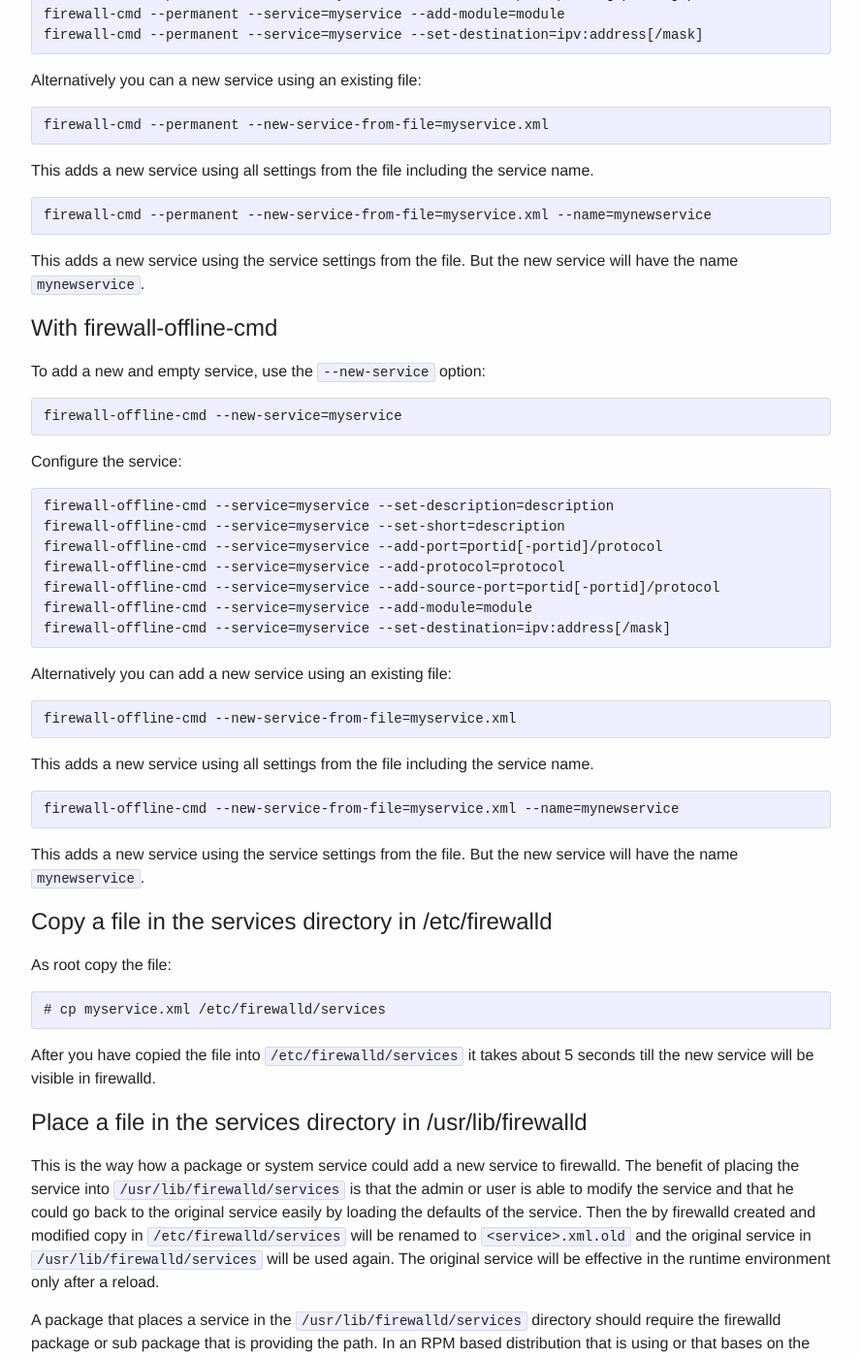
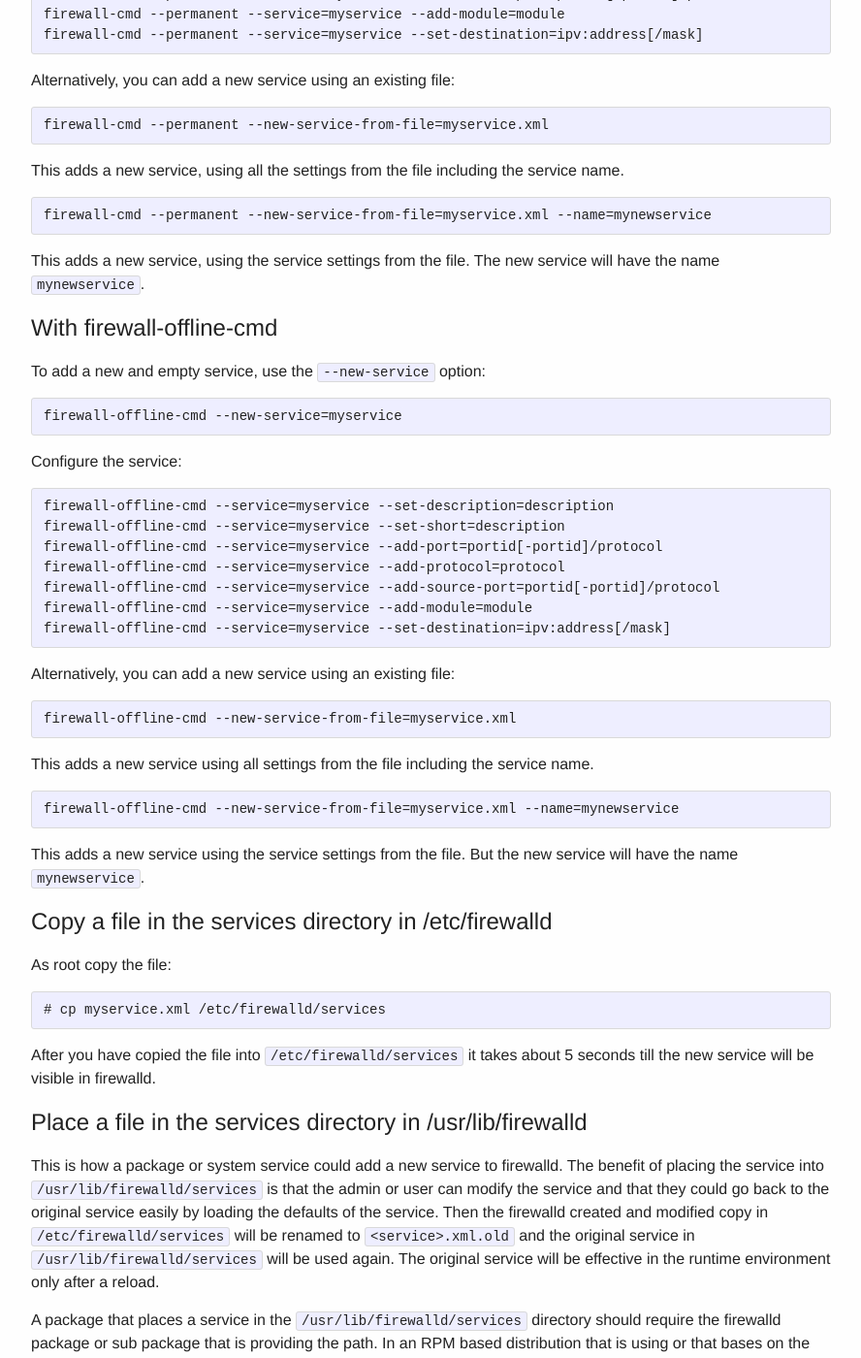
Before and after one commit to firewalld/firewalld.github.io, a Jekyll site: the page built from documentation/howto/add-a-service.md, in a window 1280 px wide and 1400 px high, scrolled down 815 px. Shown: the whole window at 97% size, without its empty margins (38-926 px from the left). Built offline with Jekyll 4.4.1, drawn with Linux system fonts in a browser that asks for light colours.

Commit message:
Fixed grammar issues.

```diff
--- a/documentation/howto/add-a-service.md
+++ b/documentation/howto/add-a-service.md
@@ -25,15 +25,15 @@
     firewall-cmd --permanent --service=myservice --add-module=module
     firewall-cmd --permanent --service=myservice --set-destination=ipv:address[/mask]
 
-Alternatively you can a new service using an existing file:
+Alternatively, you can add a new service using an existing file:
 
     firewall-cmd --permanent --new-service-from-file=myservice.xml
 
-This adds a new service using all settings from the file including the service name.
+This adds a new service, using all the settings from the file including the service name.
 
     firewall-cmd --permanent --new-service-from-file=myservice.xml --name=mynewservice
 
-This adds a new service using the service settings from the file. But the new service will have the name `mynewservice`.
+This adds a new service, using the service settings from the file. The new service will have the name `mynewservice`.
 
 ## With firewall-offline-cmd
 
@@ -51,7 +51,7 @@
     firewall-offline-cmd --service=myservice --add-module=module
     firewall-offline-cmd --service=myservice --set-destination=ipv:address[/mask]
 
-Alternatively you can add a new service using an existing file:
+Alternatively, you can add a new service using an existing file:
 
     firewall-offline-cmd --new-service-from-file=myservice.xml
 
@@ -71,6 +71,6 @@
 
 ## Place a file in the services directory in /usr/lib/firewalld
 
-This is the way how a package or system service could add a new service to firewalld. The benefit of placing the service into `/usr/lib/firewalld/services` is that the admin or user is able to modify the service and that he could go back to the original service easily by loading the defaults of the service. Then the by firewalld created and modified copy in `/etc/firewalld/services` will be renamed to `<service>.xml.old` and the original service in `/usr/lib/firewalld/services` will be used again. The original service will be effective in the runtime environment only after a reload.
+This is how a package or system service could add a new service to firewalld. The benefit of placing the service into `/usr/lib/firewalld/services` is that the admin or user can modify the service and that they could go back to the original service easily by loading the defaults of the service. Then the firewalld created and modified copy in `/etc/firewalld/services` will be renamed to `<service>.xml.old` and the original service in `/usr/lib/firewalld/services` will be used again. The original service will be effective in the runtime environment only after a reload.
 
 A package that places a service in the `/usr/lib/firewalld/services` directory should require the firewalld package or sub package that is providing the path. In an RPM based distribution that is using or that bases on the firewalld provided spec file this package is `firewalld-filesystem`.
```
